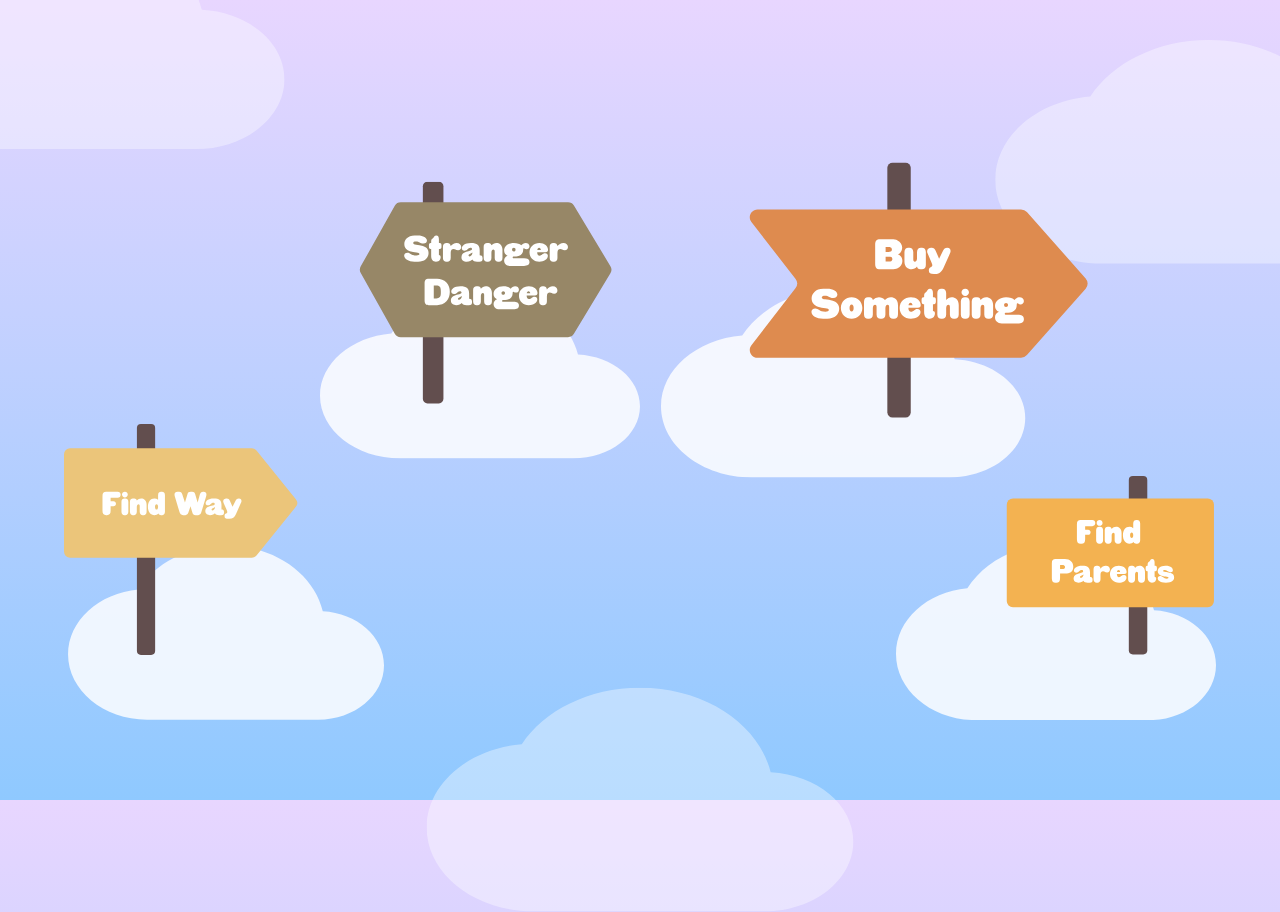
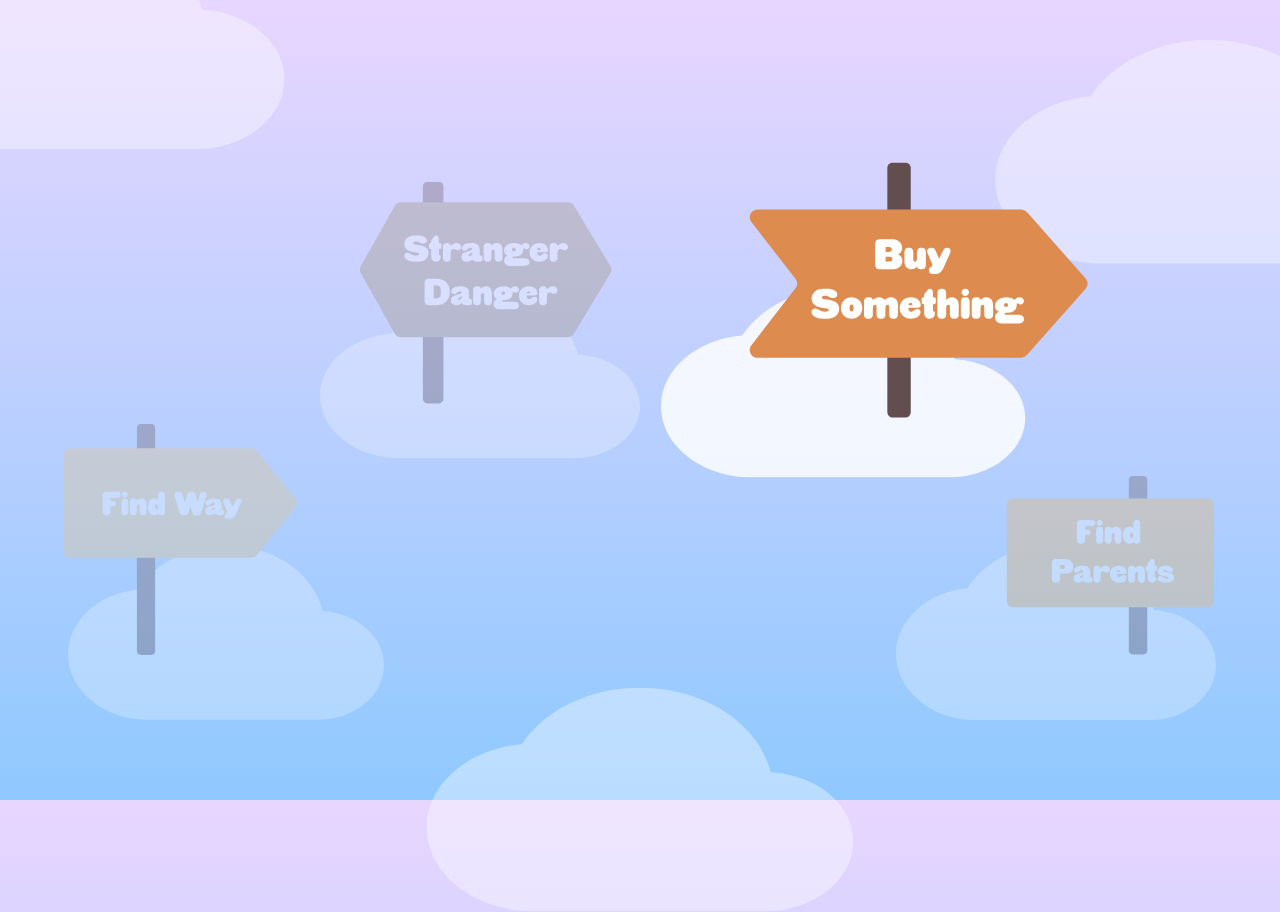
Before and after one commit to amir002001/my-first-errand, a React (Vite) app: page /paths in a window 1280 px wide. Shown: the top 912 px of the page. Built offline with nearby package versions, Linux system fonts and the light colour scheme; a web font is replaced by a local one.

Commit message:
adds changes to buy sth and adds opacity to unused paths

```diff
--- a/src/pages/BuySomething.tsx
+++ b/src/pages/BuySomething.tsx
@@ -24,8 +24,8 @@ function BuySomething() {
           </div>
           <div className="w-[10%]"></div>
           <h4 className="text-3xl text-[#FFE9B1] grow">
-            Hi <span className="text-white">Galaxia</span>, I’m Burhan! Let’s go to the grocery store
-            to buy something today
+            Hi <span className="text-white">Galaxia</span>, I’m Burhan! Let’s go
+            to the grocery store to buy something today
           </h4>
           <button className="min-w-fit text-white bg-[#478BF0] p-2 rounded-xl self-center text-xl mr-[10vw] ">
             Let's Go
@@ -33,13 +33,13 @@ function BuySomething() {
         </div>
       </div>
       {/* Character and Character name */}
-      <div className="absolute w-1/5  left-[10%] top-1/2 -translate-y-1/2 z-10">
+      <div className="absolute left-[10%] top-[40%] -translate-y-1/2 z-10">
         <div className="flex flex-col items-center">
           <Burhan />
           <h2 className="text-white text-6xl">Burhan</h2>
         </div>
       </div>
-      <div className="absolute w-3/4 left-[20%] top-1/2 -translate-y-1/2">
+      <div className="absolute w-3/4 left-[20%] top-[40%] -translate-y-1/2">
         <SuperMarketWithTiles />
       </div>
     </div>
--- a/src/pages/FindWay.tsx
+++ b/src/pages/FindWay.tsx
@@ -8,7 +8,7 @@ import StrangerDangerCloud from "../components/svgs/Paths/StrangerDangerCloud";
 import Cloud from "../components/svgs/Root/Cloud";
 
 function FindWay() {
-  return (<div></div>
+  return (<div>FindWay</div>
   );
 }
 
--- a/src/pages/Paths.tsx
+++ b/src/pages/Paths.tsx
@@ -19,18 +19,30 @@ function Paths() {
         <Cloud />
       </div>
       {/* paths */}
-      <Link to={"/FindWay"} className="absolute w-1/4 z-10 left-[5%] bottom-[10%]">
+      <button
+        className="opacity-30 absolute w-1/4 z-10 left-[5%] bottom-[10%]"
+        disabled
+      >
         <FindWayCloud />
-      </Link>
-      <Link to={"/strangerDanger"} className="absolute w-1/4  left-[25%] top-[40%] -translate-y-1/2">
+      </button>
+      <button
+        disabled
+        className="opacity-30 absolute w-1/4  left-[25%] top-[40%] -translate-y-1/2"
+      >
         <StrangerDangerCloud />
-      </Link>
-      <Link to={"/buySomething"} className="absolute w-4/12  right-[15%] top-[40%] -translate-y-1/2">
+      </button>
+      <Link
+        to={"/buySomething"}
+        className="absolute w-4/12  right-[15%] top-[40%] -translate-y-1/2"
+      >
         <BuySomethingCloud />
       </Link>
-      <Link to={"/findParents"} className="absolute w-1/4 z-10 bottom-[10%] right-[5%]">
+      <button
+        disabled
+        className="opacity-30 absolute w-1/4 z-10 bottom-[10%] right-[5%]"
+      >
         <FindParentsCloud />
-      </Link>
+      </button>
     </div>
   );
 }
```
